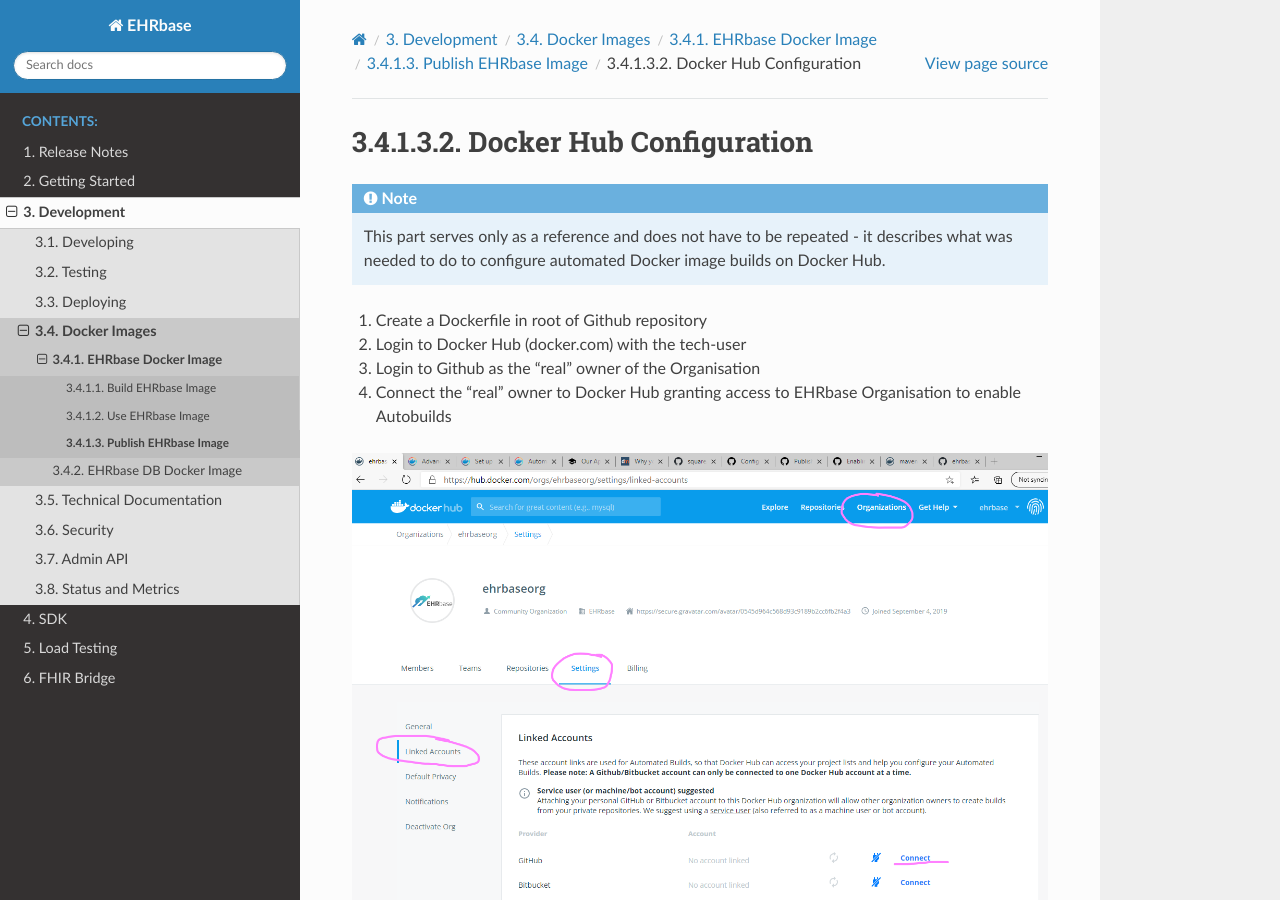
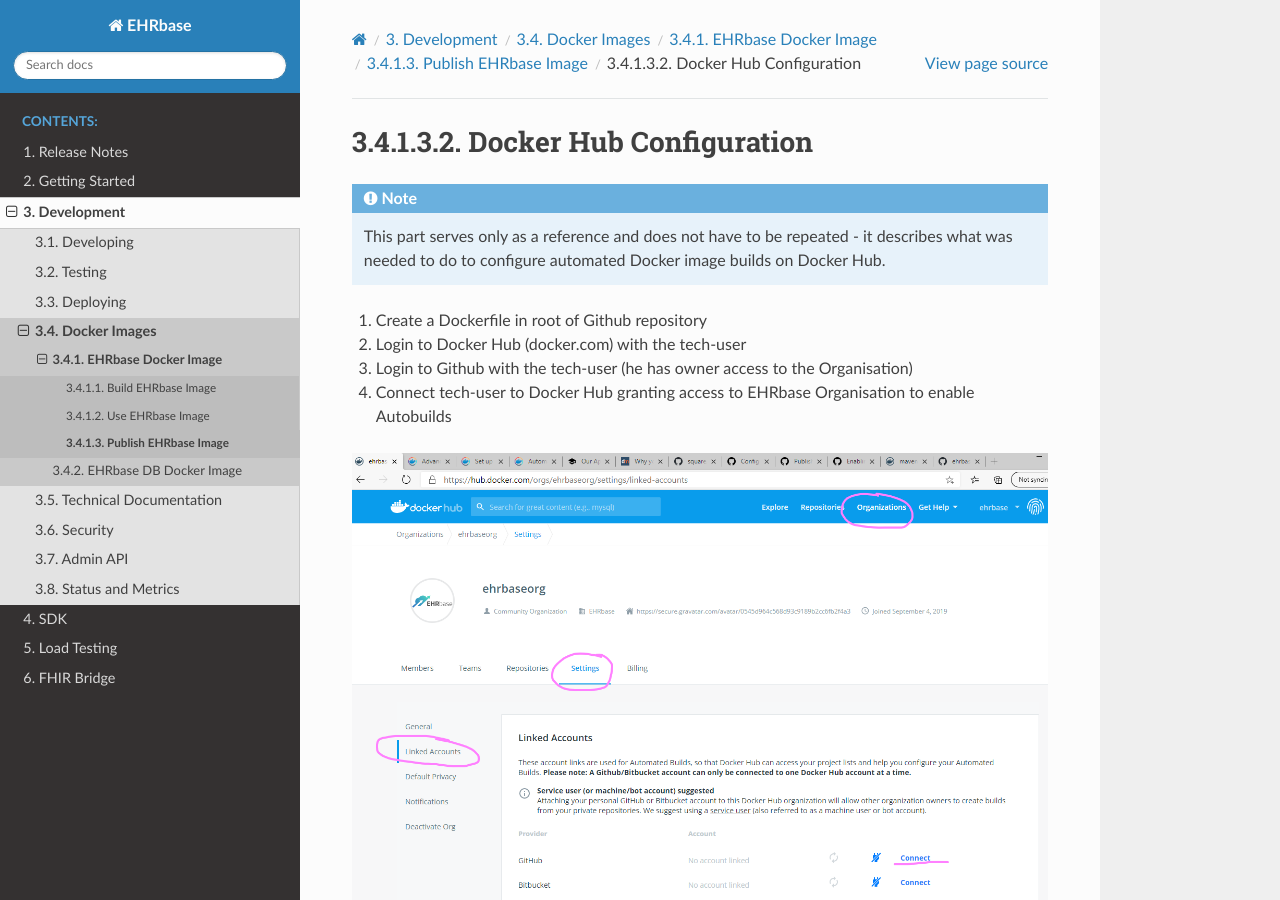
Before and after one commit to ehrbase/documentation, a Sphinx documentation site: the page built from source/03_development/04_docker_images/01_ehrbase/03_dockerhub_autobuilds/02_dockerhub_config/index.rst, in a window 1280 px wide and 900 px high. Built offline with Sphinx 7.4.7 and the Read the Docs theme 2.0.0, drawn with Linux system fonts in a browser that asks for light colours; formulas are drawn with MathJax 3; pages that are not in the unit, such as notebooks, are missing from menus.

Commit message:
updated docker hub config docs

```diff
--- a/source/03_development/04_docker_images/01_ehrbase/03_dockerhub_autobuilds/02_dockerhub_config/index.rst
+++ b/source/03_development/04_docker_images/01_ehrbase/03_dockerhub_autobuilds/02_dockerhub_config/index.rst
@@ -6,8 +6,8 @@
 
 1. Create a Dockerfile in root of Github repository
 2. Login to Docker Hub (docker.com) with the tech-user
-3. Login to Github as the "real" owner of the Organisation
-4. Connect the "real" owner to Docker Hub granting access to EHRbase Organisation to enable Autobuilds
+3. Login to Github with the tech-user (he has owner access to the Organisation)
+4. Connect tech-user to Docker Hub granting access to EHRbase Organisation to enable Autobuilds
 
 .. image:: images/dockerhub_config_1.png
    :target: images/dockerhub_config_1.png
```
